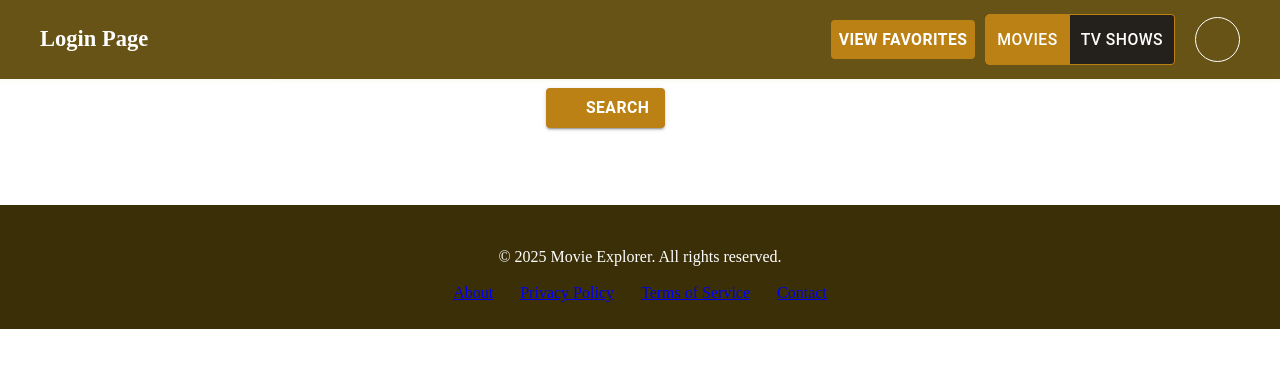
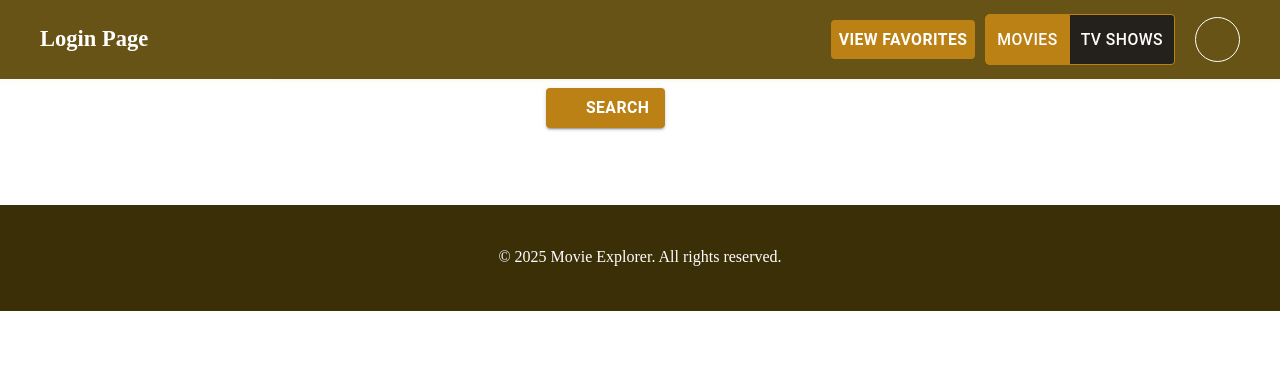
Before and after one commit to chalanichanchala22/Movie-Explorer-App, a React (Create React App) app: page /searchBar in a window 1280 px wide. Shown: the top 368 px of the page. Built offline with nearby package versions, Linux system fonts and the light colour scheme; some icons are missing.

Commit message:
Update footer.js

```diff
--- a/src/components/footer.js
+++ b/src/components/footer.js
@@ -8,12 +8,7 @@ const footer = () => {
     <footer className="footer">
       <div className="container">
         <p>&copy; {currentYear} Movie Explorer. All rights reserved.</p>
-        <div className="footer-links">
-          <a href="#">About</a>
-          <a href="#">Privacy Policy</a>
-          <a href="#">Terms of Service</a>
-          <a href="#">Contact</a>
-        </div>
+
       </div>
     </footer>
   );
```
